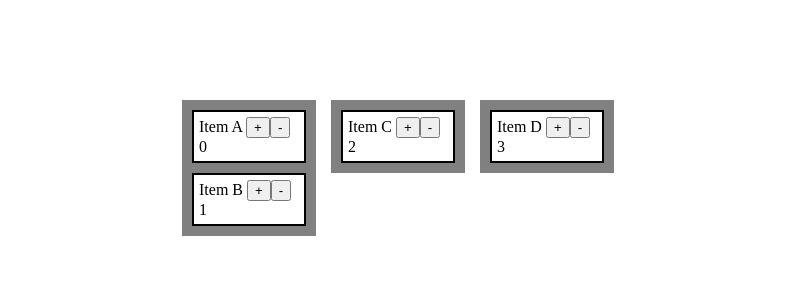
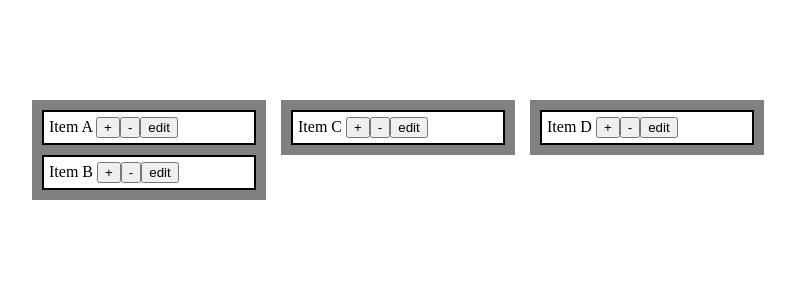
Before and after one commit to AleksaRud/ToDoList, a Vue app in the folder ToDoList/: page / in a window 1280 px wide. Shown: the top 300 px of the page, without its empty margins (242-1037 px from the left). Built offline with nearby package versions, Linux system fonts and the light colour scheme.

Commit message:
editting elements

```diff
--- a/ToDoList/src/components/DragDrop.vue
+++ b/ToDoList/src/components/DragDrop.vue
@@ -4,16 +4,16 @@ import { ref } from 'vue';
   export default {
     setup() {
       const items = ref([
-        { id: '0', title: 'Item A', list: 1},
-        { id: '1', title: 'Item B', list: 1},
-        { id: '2', title: 'Item C', list: 2},
-        { id: '3', title: 'Item D', list: 3},
+        { id: '0', title: 'Item A', list: 1, in_edit: false},
+        { id: '1', title: 'Item B', list: 1, in_edit: false},
+        { id: '2', title: 'Item C', list: 2, in_edit: false},
+        { id: '3', title: 'Item D', list: 3, in_edit: false},
       ])
       const getList = (list:number) => {
        return items.value.filter((item) => item.list == list)
       }
 
-      const startDrag = (event:DragEvent, item:{id:string, title:String, list:number}) => {
+      const startDrag = (event:DragEvent, item:{id:string, title:String, list:number, in_edit:boolean}) => {
         console.log(item);
 
         if(event.dataTransfer){
@@ -41,7 +41,7 @@ import { ref } from 'vue';
       }
 
       function addElement(list_id:number){
-        items.value.push({id: (items.value.length).toString(), title: 'new' + (items.value.length).toString(), list: list_id});
+        items.value.push({id: (items.value.length).toString(), title: 'new', list: list_id, in_edit: false});
       }
 
       function deleteElement(id:string){
@@ -72,9 +72,16 @@ import { ref } from 'vue';
             class="drag-el"
             draggable="true"
             @dragstart="startDrag($event, item)">
+            <div v-if="!item.in_edit">
               {{ item.title }}
               <button @click="addElement(1)">+</button>
-            <button @click="deleteElement(item.id)">-</button> {{ item.id }}
+              <button @click="deleteElement(item.id)">-</button>
+              <button @click="item.in_edit = !item.in_edit">edit</button>
+            </div>
+            <div v-if="item.in_edit">
+              <input type="text" v-model="item.title" />
+              <button @click="item.in_edit = !item.in_edit">ok</button>
+            </div>
             </div>
         </div>
         <div class="drop-zone" @drop="onDrop($event, 2)" @dragenter.prevent @dragover.prevent>
@@ -83,9 +90,16 @@ import { ref } from 'vue';
             class="drag-el"
             draggable="true"
             @dragstart="startDrag($event, item)">
+            <div v-if="!item.in_edit">
               {{ item.title }}
               <button @click="addElement(2)">+</button>
-            <button @click="deleteElement(item.id)">-</button> {{ item.id }}
+              <button @click="deleteElement(item.id)">-</button>
+              <button @click="item.in_edit = !item.in_edit">edit</button>
+            </div>
+            <div v-if="item.in_edit">
+              <input type="text" v-model="item.title" />
+              <button @click="item.in_edit = !item.in_edit">edit</button>
+            </div>
             </div>
         </div>
         <div class="drop-zone" @drop="onDrop($event, 3)" @dragenter.prevent @dragover.prevent>
@@ -94,10 +108,18 @@ import { ref } from 'vue';
             class="drag-el"
             draggable="true"
             @dragstart="startDrag($event, item)">
+            <div v-if="!item.in_edit">
               {{ item.title }}
               <button @click="addElement(3)">+</button>
-            <button @click="deleteElement(item.id)">-</button> {{ item.id }}
+              <button @click="deleteElement(item.id)">-</button>
+              <button @click="item.in_edit = !item.in_edit">edit</button>
             </div>
+            <div v-if="item.in_edit">
+              <input type="text" v-model="item.title" />
+              <button @click="item.in_edit = !item.in_edit">ok</button>
+            </div>
+            </div>
+
         </div>
     </div>
 </template>
@@ -124,7 +146,7 @@ import { ref } from 'vue';
     }
 
     .drag-el{
-        width: 100px;
+        width: 200px;
         background-color: #FFFFFF;
         border: 2px solid black;
         margin-bottom: 10px;
```
Lines whose indentation alone changed are shown as unchanged.
